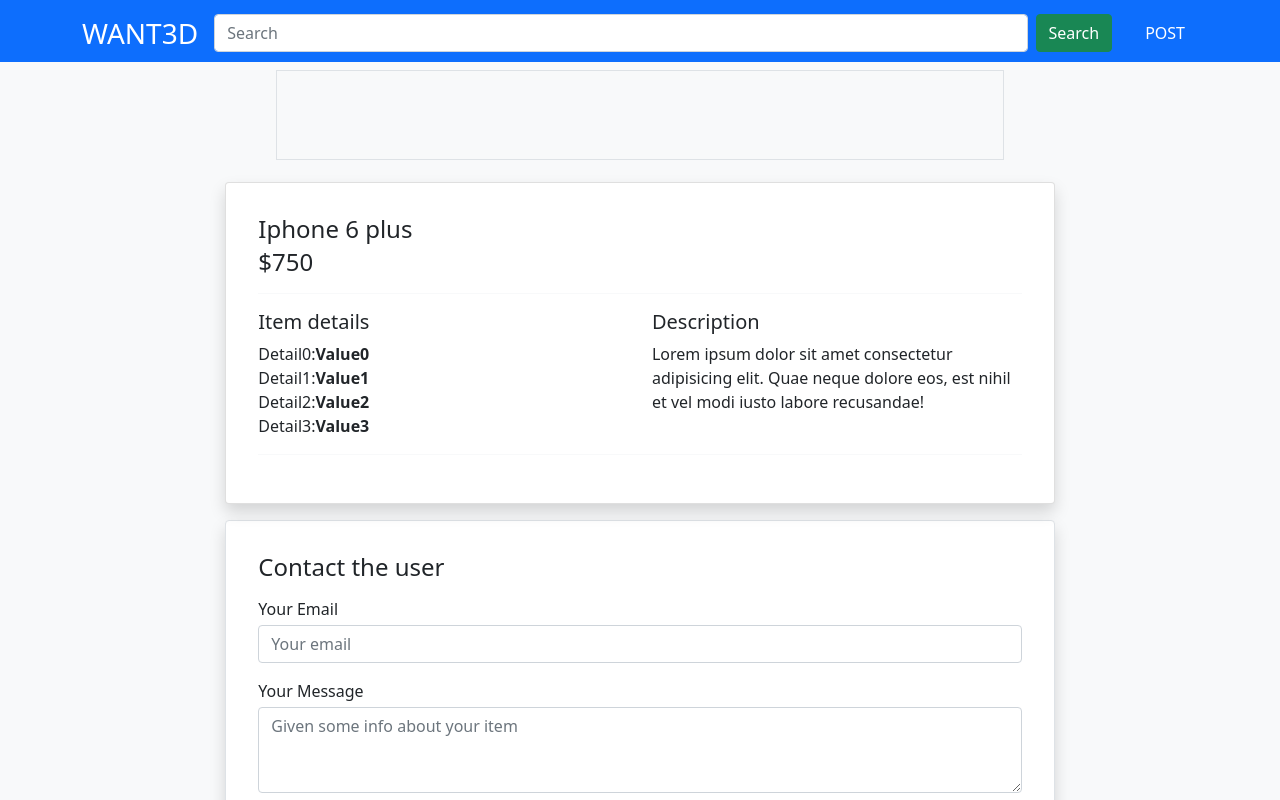
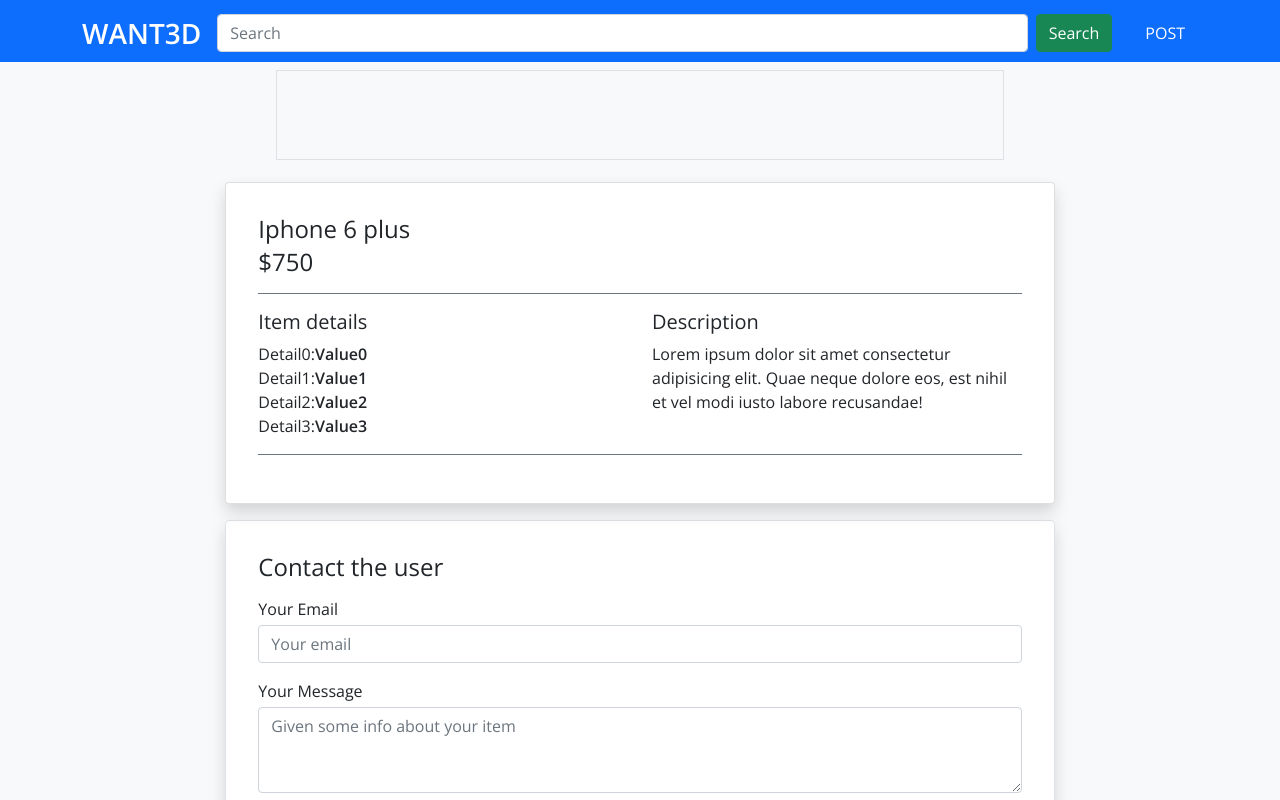
Before and after one commit to toundaherve/want3d, a Next.js app: page /item in a window 1280 px wide. Shown: the top 800 px of the page. Built offline with nearby package versions, Linux system fonts and the light colour scheme.

Commit message:
Change font family

```diff
--- a/components/Header.js
+++ b/components/Header.js
@@ -2,7 +2,6 @@
 import SearchForm from "./SearchForm";
 import Button from "./Button";
 import useWindowHasScrolledPastValue from "../hooks/useWindowHasScrolledPastValue";
-import { useEffect, useState } from "react";
 
 export default function Header() {
   const addShadow = useWindowHasScrolledPastValue(2);
--- a/components/ItemPage.js
+++ b/components/ItemPage.js
@@ -178,7 +178,7 @@
 }
 
 function Divider() {
-  return <span className="item-divider d-block my-3 bg-light"></span>;
+  return <span className="item-divider d-block my-3 bg-secondary"></span>;
 }
 
 function Contact() {
@@ -208,9 +208,9 @@
             placeholder="Given some info about your item"
           ></TextArea>
         </FormField>
+        <span className="d-block mb-3"></span>
+        <Submit>Send now</Submit>
       </FormSection>
-      <span className="d-block mb-3"></span>
-      <Submit>Send now</Submit>
     </form>
   );
 }
--- a/components/Logo.js
+++ b/components/Logo.js
@@ -1,7 +1,7 @@
 export default function Logo() {
   return (
     <a href="/" className="text-decoration-none">
-      <span className="fs-3 text-white">WANT3D</span>
+      <span className="fs-3 text-white  fw-bold">WANT3D</span>
     </a>
   );
 }
--- a/pages/_document.js
+++ b/pages/_document.js
@@ -10,6 +10,11 @@
     return (
       <Html>
         <Head>
+          <link rel="preconnect" href="https://fonts.gstatic.com" />
+          <link
+            href="https://fonts.googleapis.com/css2?family=Open+Sans:wght@300;400;600&display=swap"
+            rel="stylesheet"
+          />
           <link
             href="https://cdn.jsdelivr.net/npm/bootstrap@5.0.0-beta1/dist/css/bootstrap.min.css"
             rel="stylesheet"
--- a/styles/globals.css
+++ b/styles/globals.css
@@ -1,5 +1,6 @@
 body {
   background-color: #f8f9fa !important;
+  font-family: "Open Sans", sans-serif !important;
 }
 
 .p-12px {
```
